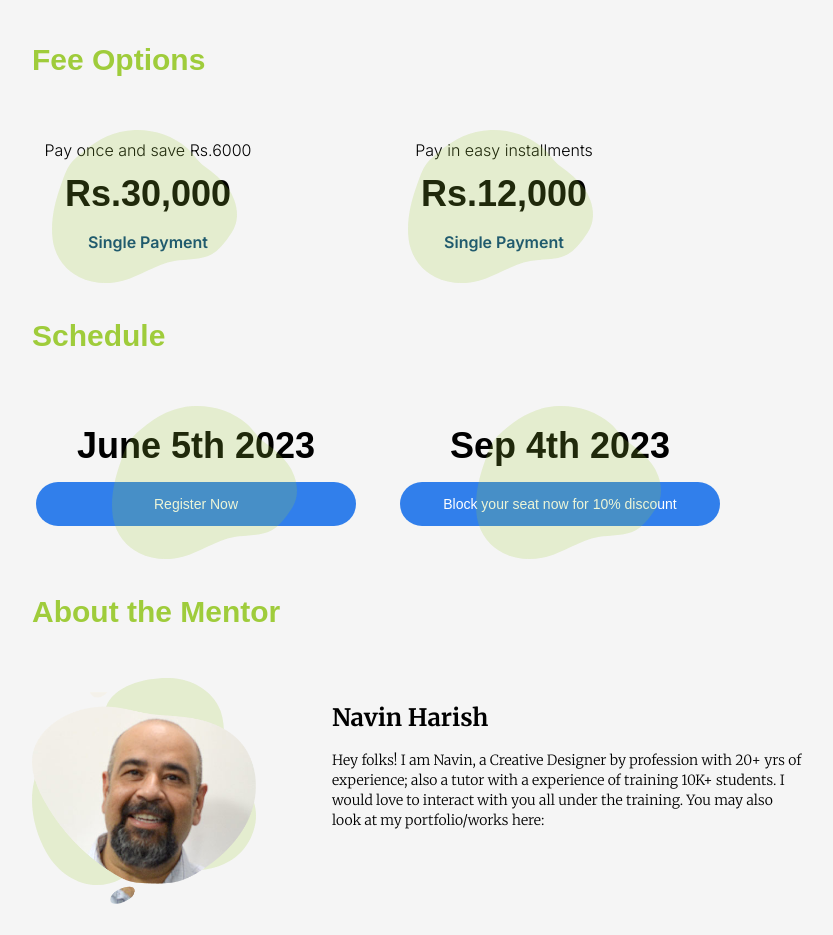
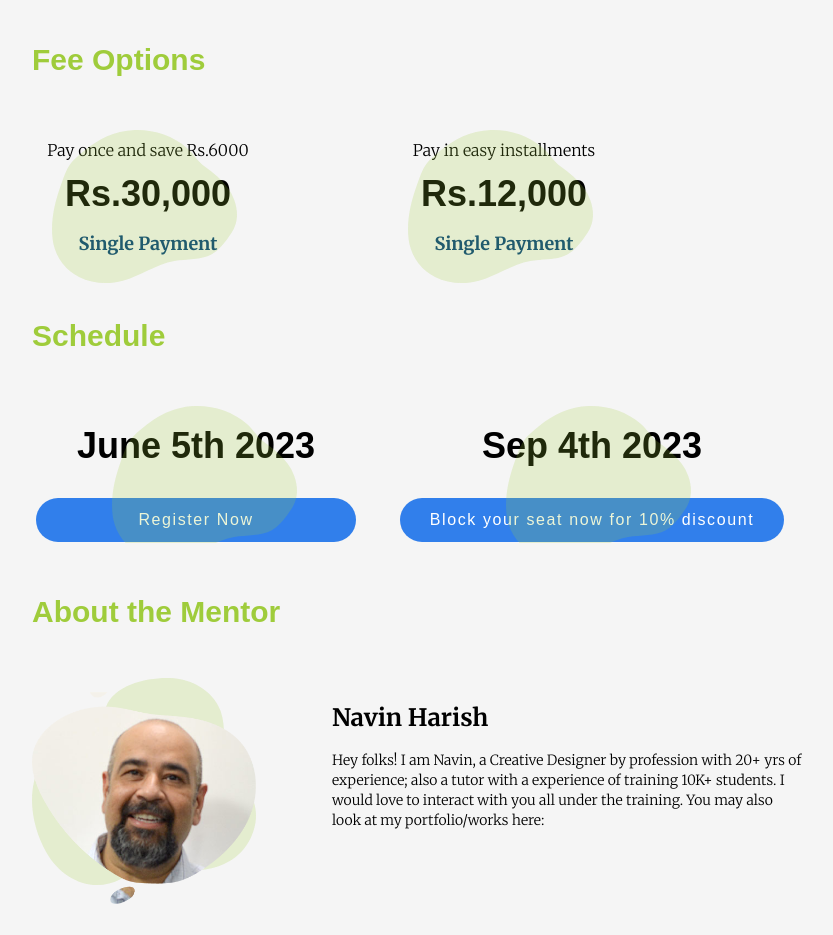
Before and after one commit to aditisah/DigiMoksha_Website_v2, a website: page public/academy.html in a window 1280 px wide. Shown: the part 2920-3855 px from the top of the page, without its empty margins (218-1051 px from the left). Drawn offline with nearby package versions, Linux system fonts and the light colour scheme; a web font is replaced by a local one.

Commit message:
fonts modified

```diff
--- a/public/academy.html
+++ b/public/academy.html
@@ -122,7 +122,7 @@
           >
           </div>
           <div class="relative">
-            <div class="wrapper fixed md:top-[665px] md:right-[188px] w-16 h-16"><div class="icon fixed md:top-[670px] md:right-48 h-12 w-12 rounded-full bg-[#317FEB]"></div></div>
+            <div class="wrapper fixed md:top-[665px] md:right-[188px] w-16 h-16"><div class="icon fixed md:top-[670px] md:right-48 h-12 w-12 rounded-full bg-[#317FEB] transition-all hover:duration-700 "></div></div>
             <img class="book-seat-icon fixed md:top-[680px] md:right-[203px] h-8 w-8" src="./assets/Interactive-sessions-img.svg">
             <div class="book-seat-text hidden fixed font-clash text-sm text-white text-justify md:top-[685px] md:right-64 tracking-widest"><h3>Block Your Seat Now And Save</h3></div>
           </div>
@@ -296,9 +296,9 @@
             <div class="h-24 w-24 mt-8">
               <div class="relative w-56 h-[158px] mx-auto">
                 <div class="absolute w-56 left-1 top-3 text-center">
-                  <h4 class="font-Merriweather font-light">Pay once and save Rs.6000</h4>
+                  <h4 class="font-merriweather font-light">Pay once and save Rs.6000</h4>
                   <h2 class="font-clash font-bold text-4xl mt-3">Rs.30,000</h2>
-                  <h3 class="font-Merriweather font-semibold text-[#003E7B] mt-4">Single Payment</h3>
+                  <h3 class="font-merriweather font-semibold text-[#003E7B] text-lg mt-4">Single Payment</h3>
                 </div>
                 <div class="absolute top-1 left-5  w-[185px] h-[216px]">
                   <img class=" z-20" src="./assets/fee-options-bg.svg">
@@ -308,9 +308,9 @@
             <div class="h-24 w-24 mt-8">
               <div class="relative w-56 h-[158px] mx-auto">
                 <div class="absolute w-56 left-1 top-3 text-center">
-                  <h4 class="font-Merriweather font-light">Pay in easy installments</h4>
+                  <h4 class="font-merriweather font-light">Pay in easy installments</h4>
                   <h2 class="font-clash font-bold text-4xl mt-3">Rs.12,000</h2>
-                  <h3 class="font-Merriweather font-semibold text-[#003E7B] mt-4">Single Payment</h3>
+                  <h3 class="font-merriweather font-semibold text-[#003E7B] text-lg mt-4">Single Payment</h3>
                 </div>
                 <div class="absolute top-1 left-5  w-[185px] h-[216px]">
                   <img class=" z-20" src="./assets/fee-options-bg.svg">
@@ -328,22 +328,24 @@
               <div class="relative w-[330px] h-[158px] mx-auto">
                 <div class="absolute left-1 top-3 text-center">
                   <h2 class="font-clash font-bold text-4xl mt-3">June 5th 2023</h2>
-                  <button class="font-clash rounded-full font-normal text-white text-center md:text-sm bg-[#317FEB] w-80 h-11 mt-4">Register Now</button>
+                  <button class="font-clash rounded-full font-normal text-white text-center md:text-base bg-[#317FEB] w-80 h-11 mt-8 z-40 tracking-widest">Register Now</button>
                 </div>
                 <div class="absolute top-1 left-20  w-[185px] h-[216px]">
-                  <img class=" z-20" src="./assets/fee-options-bg.svg">
+                  <img class="bottom-3" src="./assets/fee-options-bg.svg">
                 </div>
+                <div class="absolute top-[141px] left-0 w-full h-11 bg-[#F5F5F5]"></div>
             </div>
             </div>
             <div class="h-24 w-24 mt-8">
               <div class="relative w-[330px] h-[158px] mx-auto">
                 <div class="absolute left-1 top-3 text-center">
                   <h2 class="font-clash font-bold text-4xl mt-3">Sep 4th 2023</h2>
-                  <button class="font-clash rounded-full font-normal text-white text-center md:text-sm bg-[#317FEB] w-80 h-11 mt-4">Block your seat now for 10% discount</button>
+                  <button class="font-clash rounded-full font-normal text-white text-center md:text-base bg-[#317FEB] w-96 h-11 mt-8 tracking-widest">Block your seat now for 10% discount</button>
                 </div>
-                <div class="absolute top-1 left-20  w-[185px] h-[216px]">
+                <div class="absolute top-1 left-[110px]  w-[185px] h-[216px]">
                   <img src="./assets/fee-options-bg.svg">
                 </div>
+                <div class="absolute top-[141px] left-0 w-full h-11 bg-[#F5F5F5]"></div>
             </div>
             </div>
           </div>
```
